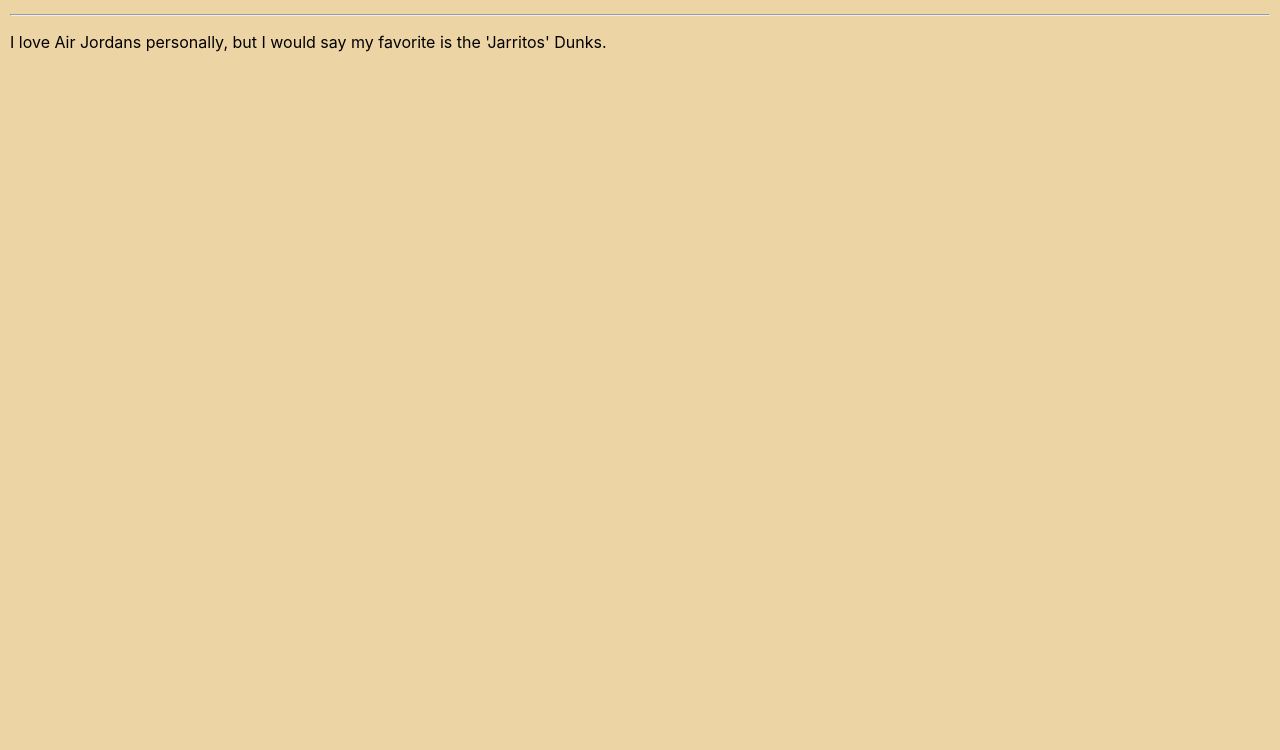
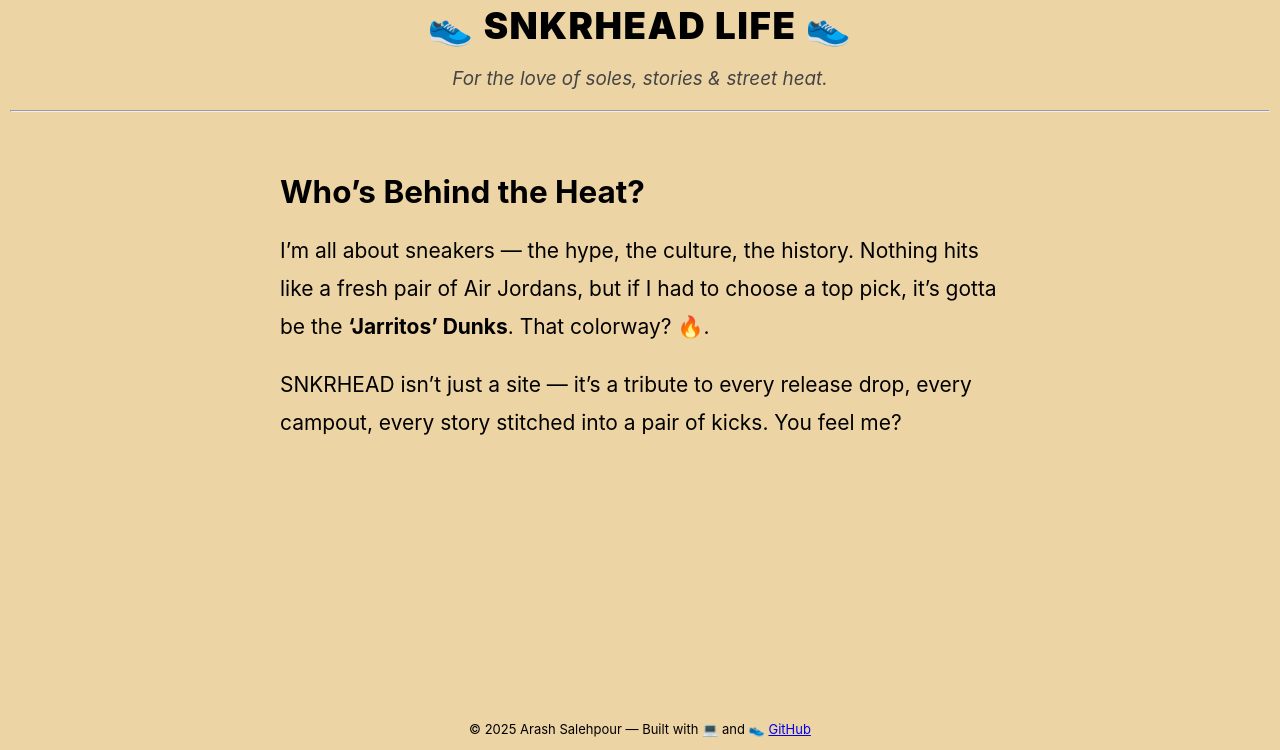
Before and after one commit to abashwitharash/django-crud-app-lab, a Django app: page /about/ in a window 1280 px wide. Shown: the part 127-877 px from the top of the page. Before the commit the page ends 179 px from the top, so only its background shows below. Run offline with Django 5.2, Linux system fonts and the light colour scheme.

Commit message:
added a footer

```diff
--- /dev/null
+++ b/snkrhead/my_app/static/css/about.css
@@ -0,0 +1,36 @@
+.about-hero {
+    text-align: center;
+    margin-top: 40px;
+  }
+
+  .about-hero h1 {
+    font-size: 3.5rem;
+    font-weight: 900;
+    letter-spacing: 1.5px;
+    margin-bottom: 10px;
+  }
+
+  .tagline {
+    font-size: 1.8rem;
+    font-style: italic;
+    color: #444;
+    margin-bottom: 20px;
+  }
+
+  .about-content {
+    padding: 30px 40px;
+    max-width: 800px;
+    margin: 0 auto;
+  }
+
+  .about-text h2 {
+    font-size: 3rem;
+    margin-bottom: 1rem;
+    font-weight: 700;
+  }
+
+  .about-text p {
+    font-size: 2rem;
+    line-height: 1.8;
+    margin-bottom: 1.5rem;
+  }
--- a/snkrhead/my_app/static/css/base.css
+++ b/snkrhead/my_app/static/css/base.css
@@ -17,7 +17,7 @@
   /* resets font size to be 62.5% of the user preference -
        in most browser configurations this will be 10px */
   :root {
-    font-size: 62.5%;
+    font-size: 65.5%;
   }
 
   body {
@@ -80,6 +80,10 @@
     color: var(--text-color);
     font-weight: 600;
     font-size: 16px;
+  }
+
+  .site-footer {
+    font-size: 190px;
   }
 
   nav a:hover {
--- a/snkrhead/my_app/templates/about.html
+++ b/snkrhead/my_app/templates/about.html
@@ -1,8 +1,30 @@
 {% extends 'base.html' %}
+{% load static %}
+
+{% block head %}
+<link rel="stylesheet" href="{% static 'css/about.css' %}" />
+{% endblock %}
+
 {% block content %}
-<h1>About the SNKRHEAD</h1>
-<hr />
-<p class="page-content">
-I love Air Jordans personally, but I would say my favorite is the 'Jarritos' Dunks.
-</p>
+
+<section class="about-hero">
+  <h1>👟 SNKRHEAD LIFE 👟</h1>
+  <p class="tagline">For the love of soles, stories & street heat.</p>
+  <hr />
+</section>
+
+<section class="about-content">
+  <div class="about-text">
+    <h2>Who’s Behind the Heat?</h2>
+    <p>
+      I’m all about sneakers — the hype, the culture, the history. Nothing hits like a fresh pair of Air Jordans,
+      but if I had to choose a top pick, it’s gotta be the <strong>‘Jarritos’ Dunks</strong>. That colorway? 🔥.
+    </p>
+    <p>
+      SNKRHEAD isn’t just a site — it’s a tribute to every release drop, every campout, every story stitched into
+      a pair of kicks. You feel me?
+    </p>
+  </div>
+</section>
+
 {% endblock %}
--- a/snkrhead/my_app/templates/base.html
+++ b/snkrhead/my_app/templates/base.html
@@ -26,9 +26,17 @@
         </ul>
       </nav>
     </header>
+
     <main>
-     {% block content %}
-     {% endblock %}
-     </main>
+      {% block content %}
+      {% endblock %}
+    </main>
+
+    <footer class="site-footer" style="font-size: 13px; color: black;">
+      <p>
+        © 2025 Arash Salehpour — Built with 💻 and 👟
+        <a href="https://github.com/abashwitharash" target="_blank">GitHub</a>
+      </p>
+    </footer>
   </body>
 </html>
```
